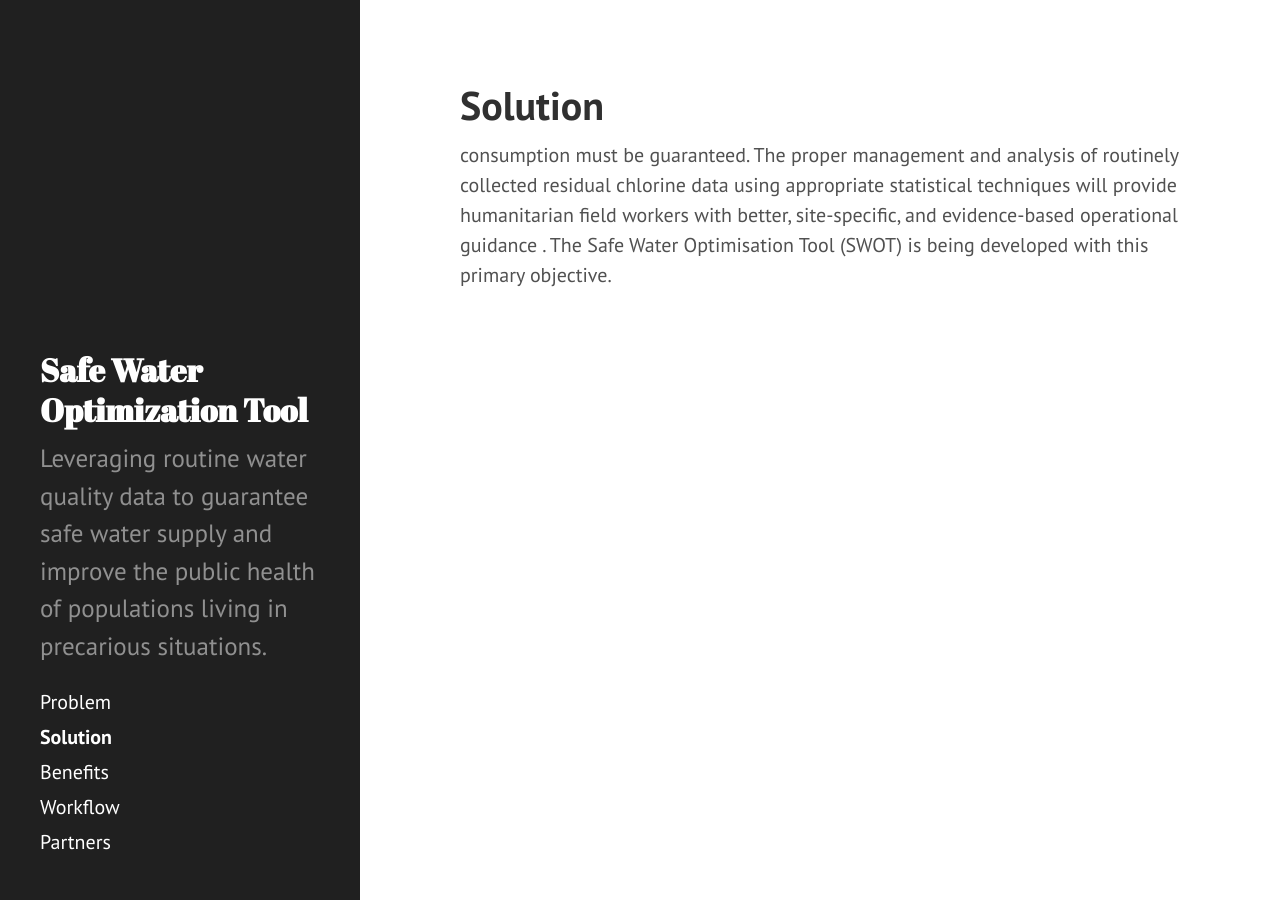
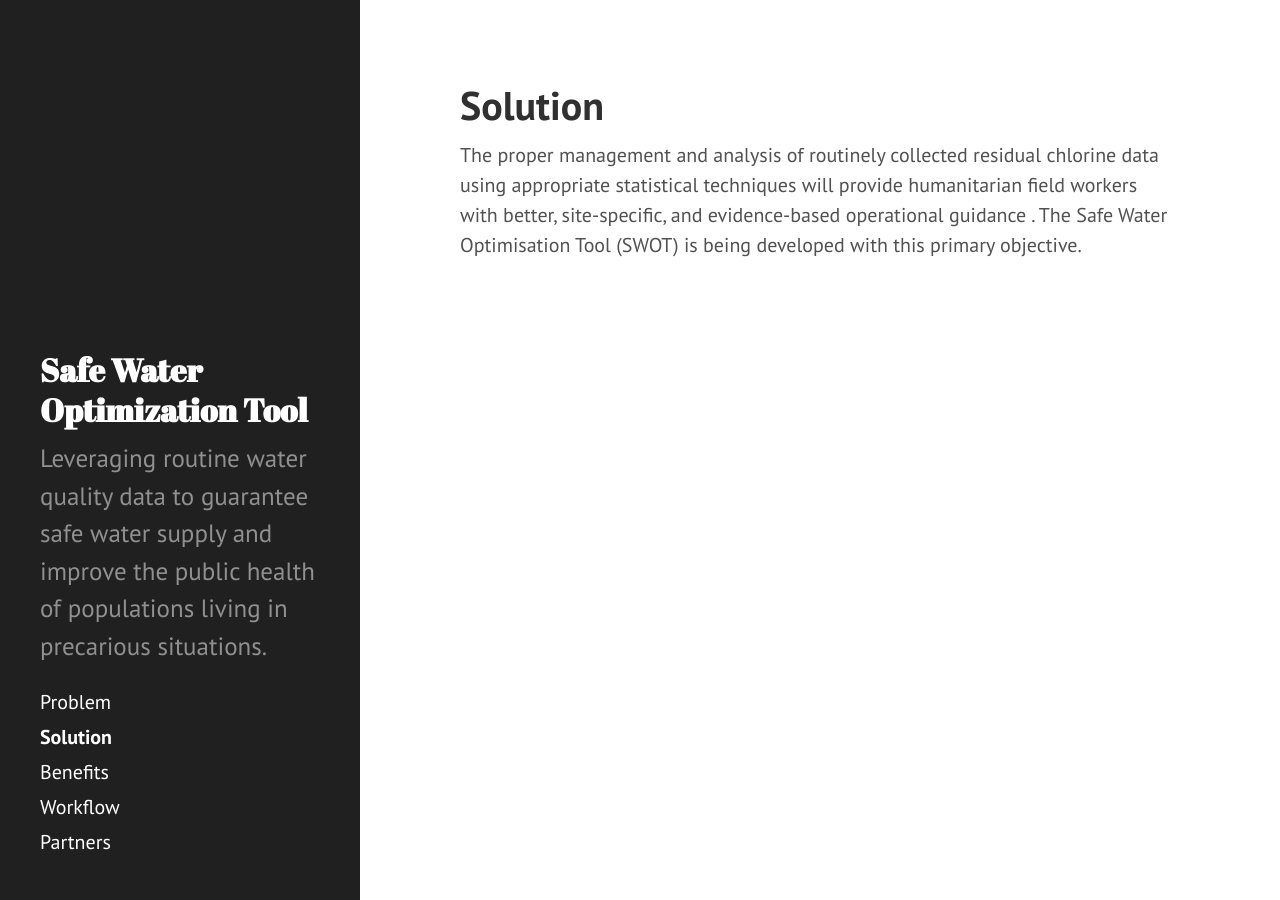
Before and after one commit to safeh2o/swot-infopage, a Jekyll site: the page built from solution.md, in a window 1280 px wide. Built offline with Jekyll 4.4.1, drawn with Linux system fonts in a browser that asks for light colours; Markdown is read by kramdown in place of the engine named in the settings.

Commit message:
Minor changes

```diff
--- a/_includes/sidebar.html
+++ b/_includes/sidebar.html
@@ -11,7 +11,7 @@
 
     <nav class="sidebar-nav">
 
-      <a class="sidebar-nav-item{% if page.url == '/problem/' %} active{% endif %}" href="{{ site.baseurl }}/problem/">Problem</a>
+      <a class="sidebar-nav-item{% if page.url == '/problem/' %} active{% endif %}"  href="{{ site.baseurl }}/problem/">Problem</a>
       <a class="sidebar-nav-item{% if page.url == '/solution/' %} active{% endif %}" href="{{ site.baseurl }}/solution/">Solution</a>
       <a class="sidebar-nav-item{% if page.url == '/benefits/' %} active{% endif %}" href="{{ site.baseurl }}/benefits/">Benefits</a>
       <a class="sidebar-nav-item{% if page.url == '/workflow/' %} active{% endif %}" href="{{ site.baseurl }}/workflow/">Workflow</a>
--- a/solution.md
+++ b/solution.md
@@ -3,7 +3,6 @@ layout: page
 title: Solution
 ---
 
-consumption must be guaranteed.
 The proper management and analysis of routinely collected residual chlorine
 data using appropriate statistical techniques will provide humanitarian field
 workers with better, site-specific, and evidence-based operational
```
